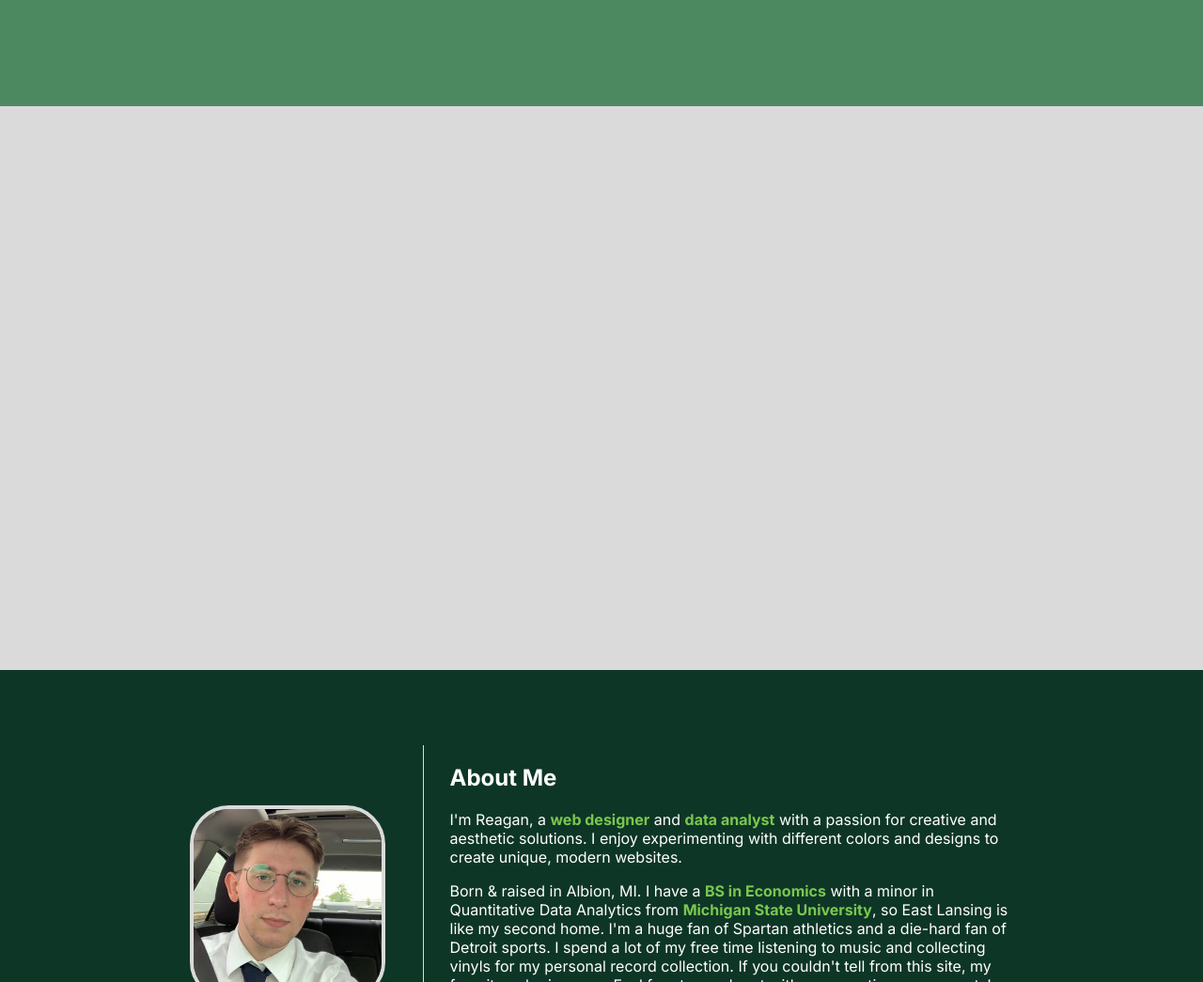
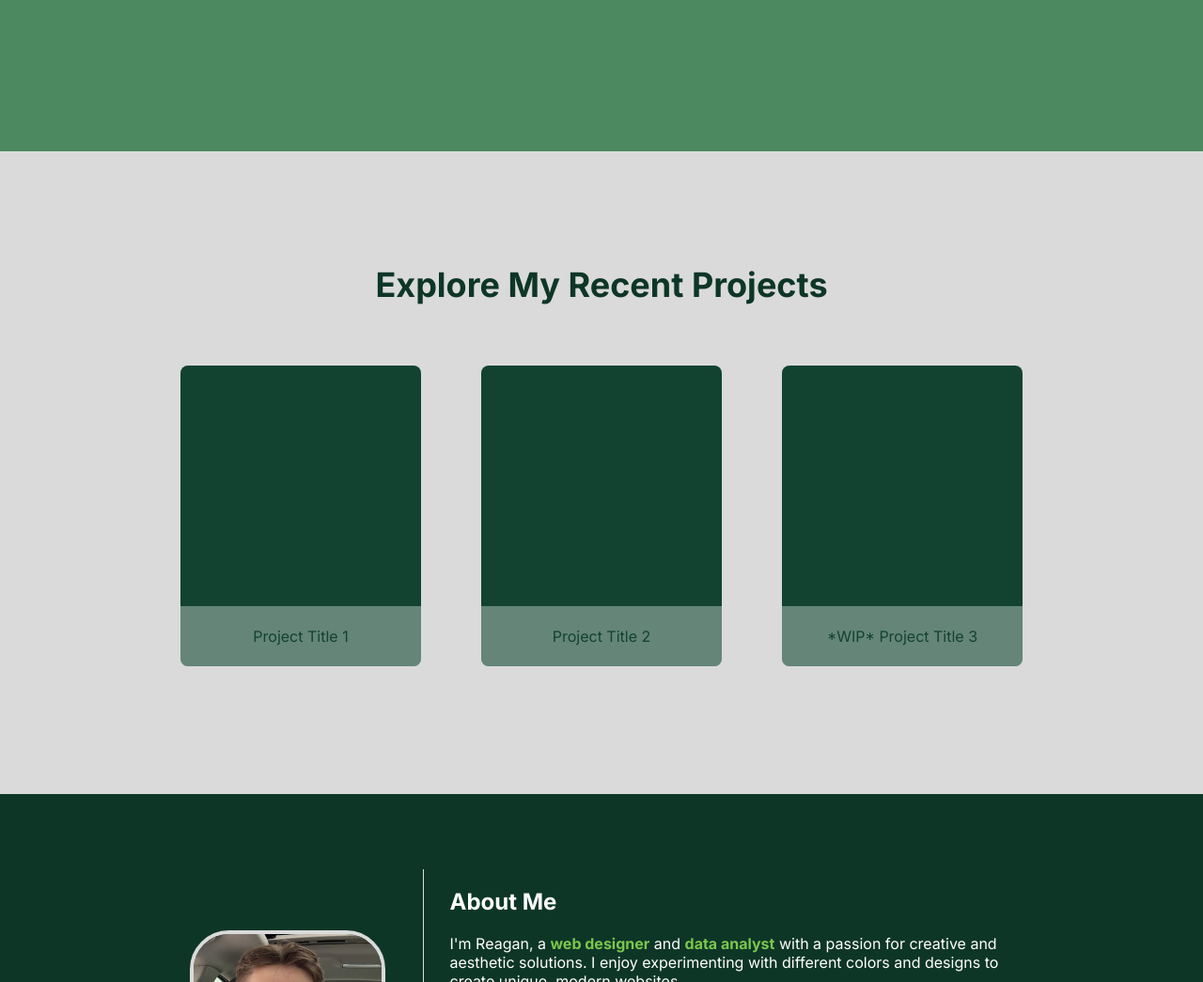
Before and after one commit to RSKonkle/portfolio, a plain HTML site: page index.html in a window 1280 px wide. Shown: the part 1231-2276 px from the top of the page at 94% size. Drawn offline with Linux system fonts and the light colour scheme.

Commit message:
Add/style project section, add placeholder tiles

```diff
--- a/index.html
+++ b/index.html
@@ -48,7 +48,7 @@
 
     <!-- Skills Section / Tech Stack -->
     <div class="skills-section">
-        <div class="ts-title">What I Code With:</div>
+        <h1 class="ts-title">What I Code With:</h1>
         <div class="tech-stack">
             <div class="ts-tile"><img src="images/html5-logo-green.png" alt="HTML5 Logo"><p>HTML5</p></div>
             <div class="ts-tile"><img src="images/css-logo-green.png" alt="CSS Logo"><p>CSS</p></div>
@@ -60,6 +60,12 @@
 
     <!-- Projects Section -->
     <div class="projects-section">
+        <h1>Explore My Recent Projects</h1>
+        <div class="projects-content">
+            <div class="proj-tile"><div class="proj-tile-footer">Project Title 1</div></div>
+            <div class="proj-tile"><div class="proj-tile-footer">Project Title 2</div></div>
+            <div class="proj-tile"><div class="proj-tile-footer">*WIP* Project Title 3</div></div>
+        </div>
     </div>
 
     <!-- About Me Section -->
--- a/styles.css
+++ b/styles.css
@@ -199,8 +199,52 @@ body {
 
 /* PROJECTS STYLES */
 .projects-section {
-    height: 600px;
     background-color: #DADADA;
+
+    display: flex;
+    flex-direction: column;
+    justify-content: center;
+    align-items: center;
+}
+
+.projects-content {
+    height: 50vh;
+    width: 70vw;
+    padding-bottom: 12vh;
+
+    display: flex;
+    justify-content: space-between;
+    align-items: center;
+}
+
+.projects-section h1 {
+    color: #0e3627;
+    padding-top: 12vh;
+    font-size: 36px;
+}
+
+.proj-tile {
+    background-color: #124331;
+    color: #DADADA;
+    position: relative;
+    border-radius: 8px;
+
+    height: 40vh;
+    width: 20vw;
+}
+
+.proj-tile-footer {
+    position: absolute;
+    bottom: 0px;
+    height: 8vh;
+    width: 20vw;
+    background-color: rgba(255, 255, 255, 0.348);
+    border-radius: 0 0 8px 8px;
+    color: #124331;
+
+    display: flex;
+    justify-content: center;
+    align-items: center;
 }
 
 /* ABOUT ME STYLES */
```
